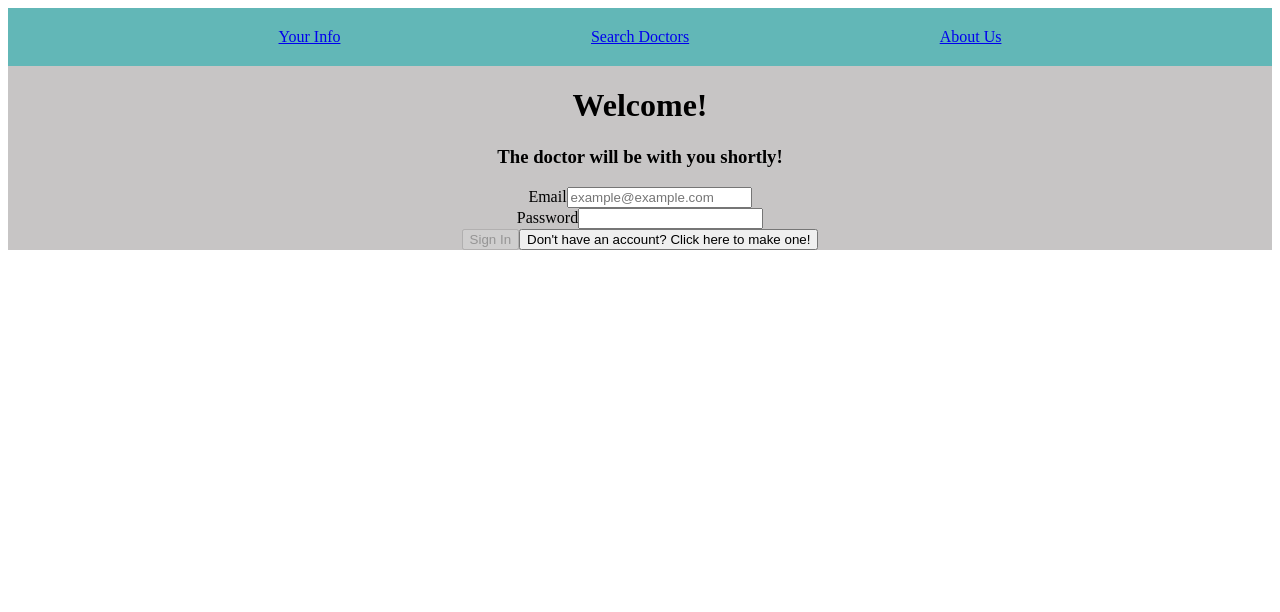
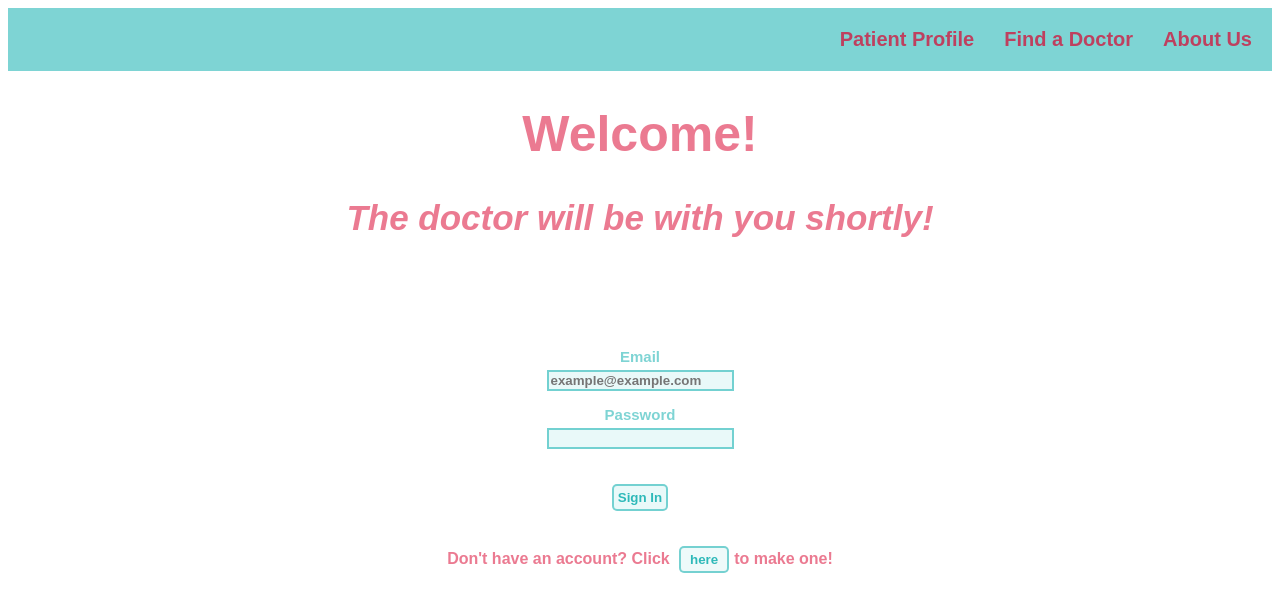
Before and after one commit to trumanmiller20/Patient-Pathway-PERN, a React (Create React App) app in the folder client/: page / in a window 1280 px wide. Shown: the top 612 px of the page. Built offline with nearby package versions, Linux system fonts and the light colour scheme; no server answers.

Commit message:
CSS features added and search functionality added

```diff
--- a/client/src/App.css
+++ b/client/src/App.css
@@ -1,35 +1,207 @@
 #root {
-  margin: 0;
-  background-color: rgb(199, 197, 197);
+  /* margin: 0; */
+  /* background-color: rgb(199, 197, 197); */
 }
 
 .App {
   text-align: center;
 }
 
+/* .signinform {
+background-color: white;
+} */
 
 .navsection{
   background-color: rgba(0, 170, 170, 0.504);
   padding: 20px;
   display: flex;
-  justify-content: space-evenly;
+  justify-content: flex-end;
+  gap: 30px;
+
 }
+
+.navprofile {
+  color:rgba(218, 0, 44, 0.697);
+  font-weight: bold;
+  font-size: 20px;
+  font-family: 'Rubik', sans-serif;
+  text-decoration: none;
+
+  /* border: 2px solid rgba(218, 0, 44, 0.564);
+  padding: 10px;
+  border-radius: 10px; */
+}
+
+.navdoctor {
+  color:rgba(218, 0, 44, 0.697);
+  font-weight: bold;
+  font-size: 20px;
+  font-family: 'Rubik', sans-serif;
+  text-decoration: none;
+}
+
+.navabout {
+  color:rgba(218, 0, 44, 0.697);
+  font-weight: bold;
+  font-size: 20px;
+  font-family: 'Rubik', sans-serif;
+  text-decoration: none;
+}
+
+.welcome {
+  font-family: 'Rubik', sans-serif;
+  font-size: 50px;
+  color: rgba(220, 20, 60, 0.564);
+}
+
+.description {
+  font-family: 'Rubik', sans-serif;
+  font-size: 35px;
+
+  color: rgba(220, 20, 60, 0.564);
+}
+
+.col {
+  margin: 100px;
+}
+.input-wrapper {
+  /* margin: 10px; */
+  padding: 5px;
+  display: flex;
+  flex-direction: column;
+  align-items: center;
+}
+
+.label {
+  font-family: 'Rubik', sans-serif;
+  color:rgba(0, 170, 170, 0.504);
+  font-weight: bold;
+  font-size: 15px;
+  padding: 5px;
+  text-align: center;
+}
+
+.reg {
+  margin-left: 45px;
+font-family: 'Rubik', sans-serif;
+background-color: rgb(233, 249, 249);
+color: rgba(0, 170, 170, 0.504);
+border: 2px solid rgba(0, 170, 170, 0.504);
+font-weight: bold;
+}
+
+.who {
+margin: 50px auto;
+font-family: 'Rubik', sans-serif;
+border: 5px solid rgba(0, 170, 170, 0.504);
+border-radius: 5px;
+padding: 25px;
+width: 632px;
+height: 475px;
+}
+
+.whoo {
+  font-family: 'Rubik', sans-serif;
+  color:rgba(134, 0, 27, 0.801);
+  line-height: 1.5;
+  text-align: center;
+  padding: 15px;
+}
+
+.emailinput {
+font-family: 'Rubik', sans-serif;
+background-color: rgb(233, 249, 249);
+color: rgba(0, 170, 170, 0.504);
+border: 2px solid rgba(0, 170, 170, 0.504);
+font-weight: bold;
+}
+
+.passwordinput {
+  font-family: 'Rubik', sans-serif;
+  background-color: rgb(233, 249, 249);
+color: rgba(0, 170, 170, 0.504);
+border: 2px solid rgba(0, 170, 170, 0.504);
+font-weight: bold;
+}
+
+.signbuttons {
+  padding: 30px;
+}
+
+.signinbtn {
+background-color: rgb(233, 249, 249);
+color: rgba(0, 170, 170, 0.809);
+font-weight: bold;
+padding: 4px;
+border: 2px solid rgba(0, 170, 170, 0.504);
+border-radius: 5px;
+cursor: pointer;
+}
+
+.account {
+  font-family: 'Rubik', sans-serif;
+  color:rgba(220, 20, 60, 0.564);
+  font-weight: bold;
+  text-align: center;
+  margin-top: 30px;
+  /* margin-right: 70px; */
+}
+.switchbtn {
+  background-color: rgba(233, 249, 249, 0.747);
+  margin: 5px;
+  color: rgba(0, 170, 170, 0.809);
+  font-weight: bold;
+  padding: 4px;
+  border: 2px solid rgba(0, 170, 170, 0.504);
+  border-radius: 5px;
+  width: 50px;
+  cursor: pointer;
+}
+
 
 .patientprofile {
   margin: 10px 20px;
-  display: flex;
+  display: grid;
+  grid-template-columns: 1fr 1fr;
+
+
+}
+
+.welcomesection {
+  /* background-color: rgb(233, 249, 249); */
+  background-color:rgba(255, 105, 180, 0.277);
+  padding: 10px;
+  border-radius: 10px;
+}
+
+.welcomep {
+  font-family: 'Rubik', sans-serif;
+  color:rgba(218, 0, 44, 0.697);
+  font-weight: bold;
+
 }
 
 .patientinfocontainer{
-  background-color:rgba(220, 20, 60, 0.564);
+  background-color:rgba(220, 20, 60, 0.32);
   margin: 10px;
+  padding: 15px;
+  border-radius: 10px;
 }
 
 .patientpic{
   width: 40%;
   height: 40%;
-  border: solid black 2px;
-  border-radius: 50px;
+  border: 4px solid rgba(0, 132, 132, 0.792);
+  border-radius: 80px;
+}
+
+.info {
+  font-family: 'Rubik', sans-serif;
+color: rgba(0, 132, 132, 0.792);
+font-weight: bold;
+padding: 5px;
+text-align: center;
+font-size: 18px;
 }
 
 .doctors{
--- a/client/src/components/Nav.jsx
+++ b/client/src/components/Nav.jsx
@@ -3,9 +3,15 @@ import { NavLink } from 'react-router-dom'
 const Nav = () => {
   return (
     <div className="navsection">
-      <NavLink to="/patient-profile">Your Info</NavLink>
-      <NavLink to="/doctors">Search Doctors</NavLink>
-      <NavLink to="/about">About Us</NavLink>
+      <NavLink to="/patient-profile" className="navprofile">
+        Patient Profile
+      </NavLink>
+      <NavLink to="/doctors" className="navdoctor">
+        Find a Doctor
+      </NavLink>
+      <NavLink to="/about" className="navabout">
+        About Us
+      </NavLink>
     </div>
   )
 }
--- a/client/src/components/Register.jsx
+++ b/client/src/components/Register.jsx
@@ -44,8 +44,11 @@ const Register = ({ showing, setShowing }) => {
       <div className="card-overlay centered">
         <form className="col" onSubmit={handleSubmit}>
           <div className="input-wrapper">
-            <label htmlFor="firstName">First Name</label>
+            <label className="label" htmlFor="firstName">
+              First Name
+            </label>
             <input
+              className="reg"
               onChange={handleChange}
               name="firstName"
               type="text"
@@ -55,8 +58,11 @@ const Register = ({ showing, setShowing }) => {
             />
           </div>
           <div className="input-wrapper">
-            <label htmlFor="lastName">Last Name</label>
+            <label className="label" htmlFor="lastName">
+              Last Name
+            </label>
             <input
+              className="reg"
               onChange={handleChange}
               name="lastName"
               type="text"
@@ -66,8 +72,11 @@ const Register = ({ showing, setShowing }) => {
             />
           </div>
           <div className="input-wrapper">
-            <label htmlFor="profile_img">Profile Image</label>
+            <label className="label" htmlFor="profile_img">
+              Profile Image
+            </label>
             <input
+              className="reg"
               onChange={handleChange}
               name="profile_img"
               type="text"
@@ -77,8 +86,11 @@ const Register = ({ showing, setShowing }) => {
             />
           </div>
           <div className="input-wrapper">
-            <label htmlFor="insurance">Insurance</label>
+            <label className="label" htmlFor="insurance">
+              Insurance
+            </label>
             <input
+              className="reg"
               onChange={handleChange}
               name="insurance"
               type="text"
@@ -88,8 +100,11 @@ const Register = ({ showing, setShowing }) => {
             />
           </div>
           <div className="input-wrapper">
-            <label htmlFor="date_of_birth">Date of Birth</label>
+            <label className="label" htmlFor="date_of_birth">
+              Date of Birth
+            </label>
             <input
+              className="reg"
               onChange={handleChange}
               name="date_of_birth"
               type="text"
@@ -99,8 +114,11 @@ const Register = ({ showing, setShowing }) => {
             />
           </div>
           <div className="input-wrapper">
-            <label htmlFor="state">State</label>
+            <label className="label" htmlFor="state">
+              State
+            </label>
             <input
+              className="reg"
               onChange={handleChange}
               name="state"
               type="text"
@@ -110,8 +128,11 @@ const Register = ({ showing, setShowing }) => {
             />
           </div>
           <div className="input-wrapper">
-            <label htmlFor="email">Email</label>
+            <label className="label" htmlFor="email">
+              Email
+            </label>
             <input
+              className="reg"
               onChange={handleChange}
               name="email"
               type="email"
@@ -122,8 +143,11 @@ const Register = ({ showing, setShowing }) => {
           </div>
 
           <div className="input-wrapper">
-            <label htmlFor="password">Password</label>
+            <label className="label" htmlFor="password">
+              Password
+            </label>
             <input
+              className="reg"
               onChange={handleChange}
               type="password"
               name="password"
@@ -132,8 +156,11 @@ const Register = ({ showing, setShowing }) => {
             />
           </div>
           <div className="input-wrapper">
-            <label htmlFor="confirmPassword">Confirm Password</label>
+            <label className="label" htmlFor="confirmPassword">
+              Confirm Password
+            </label>
             <input
+              className="reg"
               onChange={handleChange}
               type="password"
               name="confirmPassword"
@@ -141,7 +168,9 @@ const Register = ({ showing, setShowing }) => {
               required
             />
           </div>
+          <div className="signbuttons">
             <button
+              className="signinbtn"
               disabled={
                 !formValues.email ||
                 (!formValues.password &&
@@ -150,9 +179,14 @@ const Register = ({ showing, setShowing }) => {
             >
               Sign In
             </button>
+            <p className="account">
+              Already have an account? Click{' '}
               <button className="switchbtn" onClick={() => setShowing(false)}>
-            Already have an account? Click here to Sign In!
-          </button>
+                here
+              </button>{' '}
+              to Sign In!
+            </p>
+          </div>
         </form>
       </div>
     </div>
--- a/client/src/components/SignIn.jsx
+++ b/client/src/components/SignIn.jsx
@@ -28,8 +28,11 @@ const SignIn = ({ showing, setPatient, setShowing }) => {
       <div className="card-overlay centered">
         <form className="col" onSubmit={handleSubmit}>
           <div className="input-wrapper">
-            <label htmlFor="email">Email</label>
+            <label className="label" htmlFor="email">
+              Email
+            </label>
             <input
+              className="emailinput"
               onChange={handleChange}
               name="email"
               type="email"
@@ -39,8 +42,11 @@ const SignIn = ({ showing, setPatient, setShowing }) => {
             />
           </div>
           <div className="input-wrapper">
-            <label htmlFor="password">Password</label>
+            <label className="label" htmlFor="password">
+              Password
+            </label>
             <input
+              className="passwordinput"
               onChange={handleChange}
               type="password"
               name="password"
@@ -48,12 +54,21 @@ const SignIn = ({ showing, setPatient, setShowing }) => {
               required
             />
           </div>
-          <button disabled={!formValues.email || !formValues.password}>
-            Sign In
-          </button>
-          <button className="switchbtn" onClick={() => setShowing(true)}>
-            Don't have an account? Click here to make one!
-          </button>
+          <div className="signbuttons">
+            <button
+              className="signinbtn"
+              disabled={!formValues.email || !formValues.password}
+            >
+              Sign In
+            </button>
+            <p className="account">
+              Don't have an account? Click{' '}
+              <button className="switchbtn" onClick={() => setShowing(true)}>
+                here
+              </button>
+              to make one!
+            </p>
+          </div>
         </form>
       </div>
     </div>
--- a/client/src/pages/About.js
+++ b/client/src/pages/About.js
@@ -1,16 +1,30 @@
 const About = () => {
   return (
     <div className="aboutsection">
-      <h1>Who We Are:</h1>
-      <p>
-        Patient Pathway helps you prepare for your next appointment stay
-        connected to your doctor
-      </p>
-      <p>
-        Managing your health documentation and waiting for feedback from your
-        doctor can be stressful, especially when it comes to your health. Use
-        this website to stay up to date and leave the worries in the lobby.
-      </p>
+      <h1 className="welcome">Who We Are?</h1>
+      <div className="who">
+        <p className="whoo">
+          Welcome to Patient Pathway – a comprehensive platform that helps you
+          prepare for your next medical appointment and stay connected with your
+          doctor like never before. We understand that managing your health
+          documentation can be a stressful experience, and that's why we're here
+          to simplify the process and leave the worries in the lobby.
+        </p>
+        <p className="whoo">
+          With Patient Pathway, you can easily create, update, and cancel an
+          appointment with just a few clicks. Say goodbye to the hassle of
+          shuffling through paperwork – Patient Pathway has got you covered.
+        </p>
+        <p className="whoo">
+          No more waiting anxiously for a call or an email – Patient Pathway
+          ensures that you're always in the loop and informed about your health.
+          We believe that everyone deserves the best possible care, and that's
+          why we're committed to making healthcare more accessible and
+          convenient for everyone. With Patient Pathway, you can focus on what
+          matters most – your health and wellbeing. Join us today and experience
+          the ease and convenience of modern healthcare.
+        </p>
+      </div>
     </div>
   )
 }
--- a/client/src/pages/Welcome.js
+++ b/client/src/pages/Welcome.js
@@ -4,8 +4,13 @@ import Register from '../components/Register'
 const Welcome = ({ showing, setShowing, setPatient }) => {
   return (
     <div>
-      <h1>Welcome!</h1>
-      <h3>The doctor will be with you shortly!</h3>
+      <div className="welcomeroot">
+        <h1 className="welcome">Welcome!</h1>
+        <h3 className="description">
+          <i>The doctor will be with you shortly!</i>
+        </h3>
+      </div>
+      <div className="signingform">
         {showing ? (
           <Register showing={showing} setShowing={setShowing} />
         ) : (
@@ -16,6 +21,7 @@ const Welcome = ({ showing, setShowing, setPatient }) => {
           />
         )}
       </div>
+    </div>
   )
 }
 export default Welcome
```
Also changed, not shown: client/src/components/PatientInfo.jsx (+5 -4 lines), client/src/components/Search.jsx (+23 -2 lines), client/src/pages/Doctors.js (+80 -5 lines), client/src/pages/PatientProfile.js (+5 -3 lines). Lines whose indentation alone changed are shown as unchanged.
